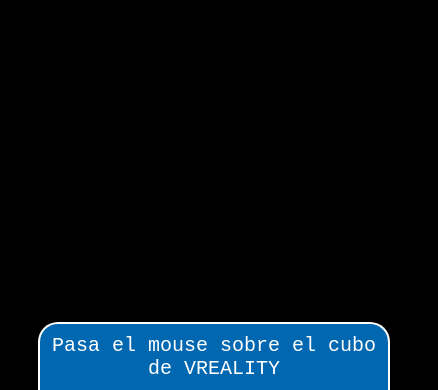
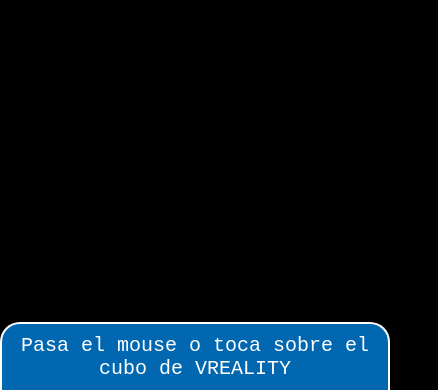
Before and after one commit to C-ArenA/css-cube-with-a-logo, a plain HTML site: page index.html in a window 390 px wide. Shown: the part 454-844 px from the top of the page, 438 px wide, since content can reach past the window. Drawn offline with Linux system fonts and the light colour scheme.

Commit message:
Responsive

```diff
--- a/index.html
+++ b/index.html
@@ -4,7 +4,8 @@
     <meta charset="UTF-8">
     <meta http-equiv="X-UA-Compatible" content="IE=edge">
     <meta name="viewport" content="width=device-width, initial-scale=1.0">
-    <title>3D CSS</title>
+    <link rel="shortcut icon" href="logotiposolo.png" type="image/x-icon">
+    <title>3D CSS CUBE VREALITY</title>
     <link rel="stylesheet" href="styles.css">
 </head>
 <body>
@@ -35,9 +36,9 @@
 
             </div>
         </div>
-        <p class="message">Pasa el mouse sobre el cubo de VREALITY</p>
+
     </div>
-
+    <p class="message">Pasa el mouse o toca sobre el cubo de VREALITY</p>
 </body>
 <script>
     container3dCube.addEventListener('mouseover', ()=>{
--- a/scss/styles.scss
+++ b/scss/styles.scss
@@ -13,11 +13,12 @@
 .blackground {
     background-color: black;
     text-align: center;
+    position: relative;
 }
 .container3d {
     background-color: black;
     min-height: 80vh;
-    min-width: 400px;
+    min-width: 300px;
     display: flex;
     justify-content: center;
     align-items: center;
@@ -124,8 +125,11 @@
 }
 
 .message{
-    position: fixed;
-    bottom: 0;
+    display: block;
+    text-align: center;
+    position: absolute;
+    bottom: 0px;
+    left:0px;
     border-radius: 20px 20px 0px 0px;
     border-style: solid solid none;
 
```
Also changed, not shown: logotiposolo.png (added), styles.css.
